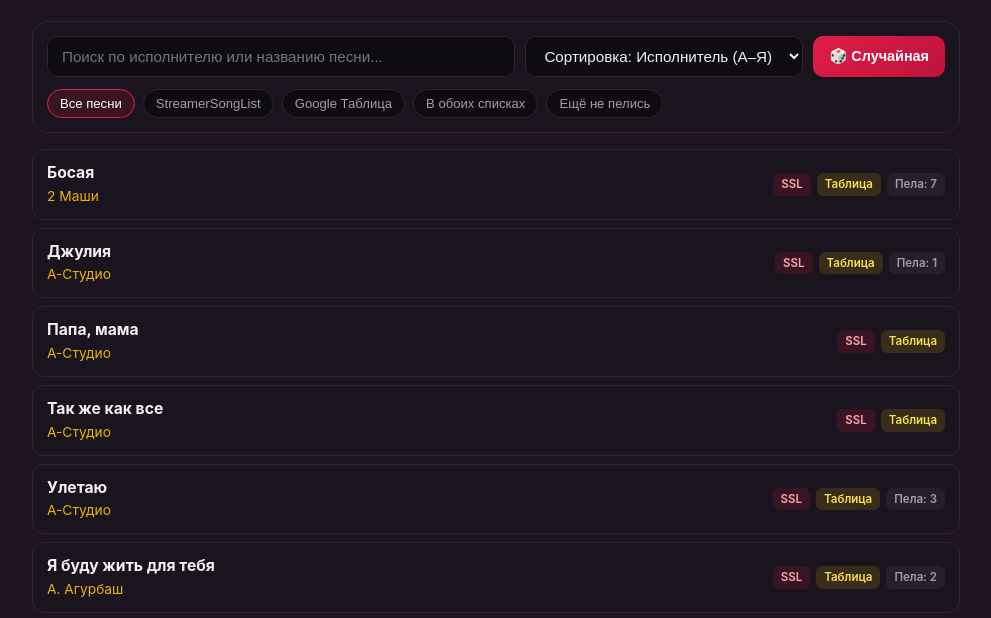
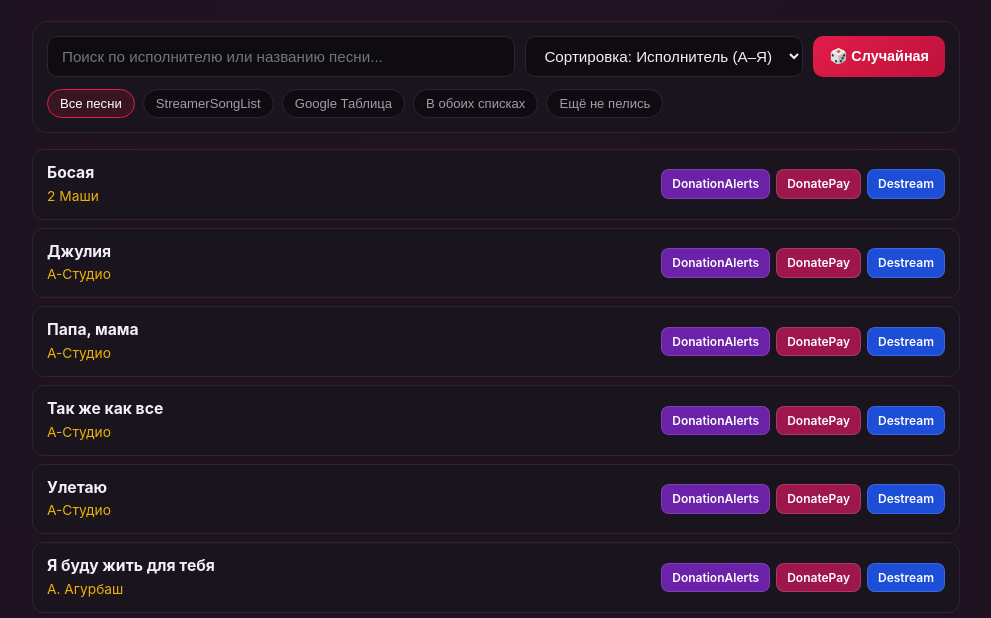
Before and after one commit to msk239/clubnika-song, a plain HTML site: page index.html in a window 1280 px wide. Shown: the part 145-763 px from the top of the page, without its empty margins (144-1135 px from the left). Drawn offline with Linux system fonts and the light colour scheme.

Commit message:
Replace song tags with donation platform buttons

```diff
--- a/index.html
+++ b/index.html
@@ -200,6 +200,34 @@
       .song-item { flex-direction: column; align-items: flex-start; }
       .song-meta { justify-content: flex-start; }
     }
+
+    .donate-actions {
+      display: flex;
+      flex-wrap: wrap;
+      gap: 6px;
+      justify-content: flex-end;
+    }
+    .donate-btn {
+      display: inline-flex;
+      align-items: center;
+      padding: 5px 10px;
+      border-radius: 8px;
+      font-size: 12px;
+      font-weight: 600;
+      text-decoration: none;
+      color: #fff;
+      background: #2c2438;
+      border: 1px solid rgba(255, 255, 255, 0.14);
+      transition: transform 0.12s ease, filter 0.12s ease;
+    }
+    .donate-btn:hover {
+      filter: brightness(1.15);
+      transform: translateY(-1px);
+    }
+    .donate-da { background: #6b21a8; }
+    .donate-dp { background: #9d174d; }
+    .donate-ds { background: #1d4ed8; }
+
   </style>
 </head>
 <body>
@@ -306,10 +334,10 @@
             <div class="song-title">${escapeHtml(s.title)}</div>
             <div class="song-artist">${escapeHtml(s.artist)}</div>
           </div>
-          <div class="song-meta">
-            ${s.inSsl ? '<span class="tag tag-ssl">SSL</span>' : ''}
-            ${s.inSheet ? '<span class="tag tag-sheet">Таблица</span>' : ''}
-            ${(s.timesPlayed || 0) > 0 ? `<span class="tag tag-plays">Пела: ${s.timesPlayed}</span>` : ''}
+          <div class="song-meta donate-actions">
+            <a class="donate-btn donate-da" href="https://www.donationalerts.com/r/nikaclub" target="_blank" rel="noopener noreferrer">DonationAlerts</a>
+            <a class="donate-btn donate-dp" href="https://new.donatepay.ru/@nikamoiseeva" target="_blank" rel="noopener noreferrer">DonatePay</a>
+            <a class="donate-btn donate-ds" href="https://destream.net/live/nikaclub/donatee" target="_blank" rel="noopener noreferrer">Destream</a>
           </div>
         </div>
       `).join('');
```
